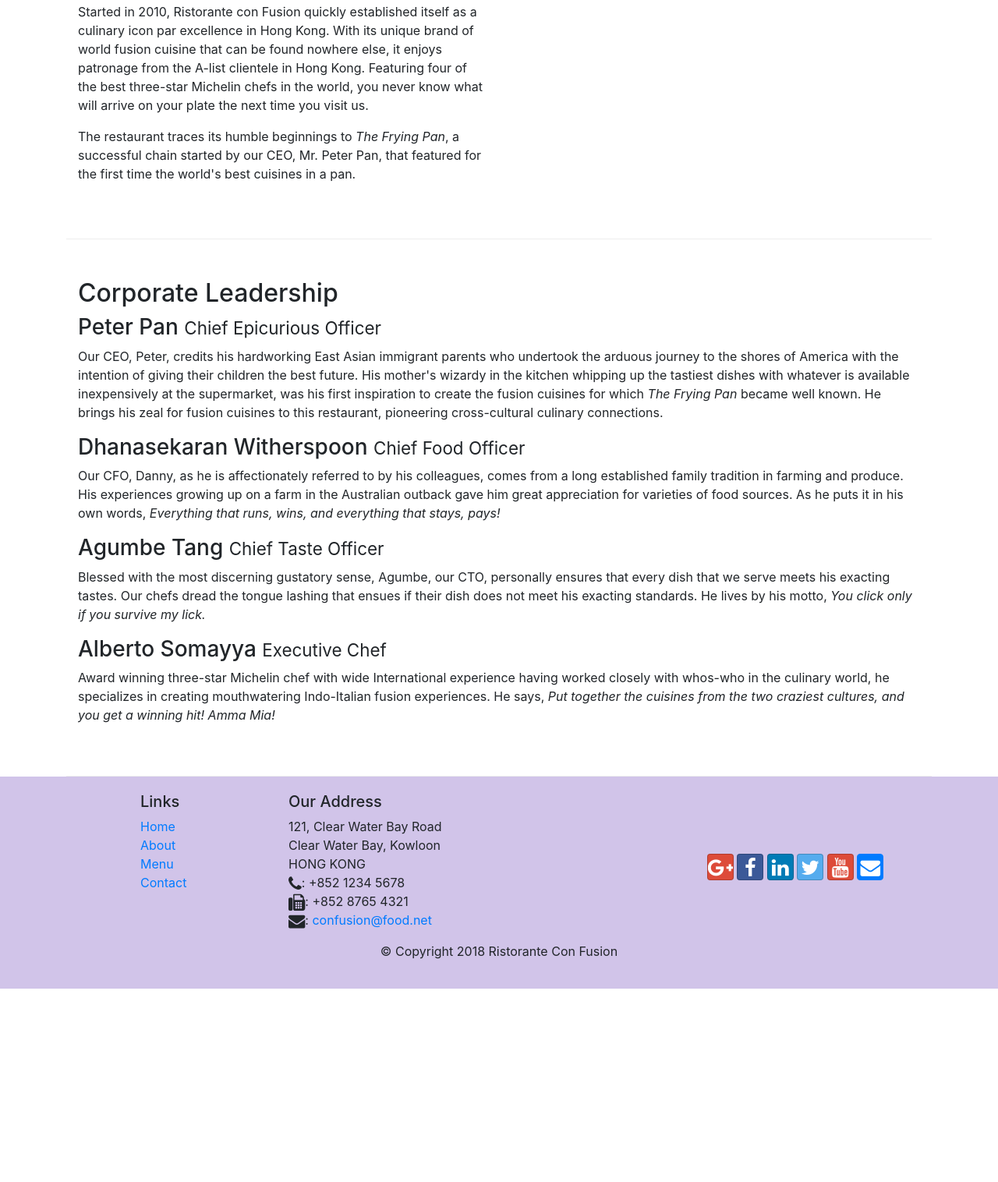
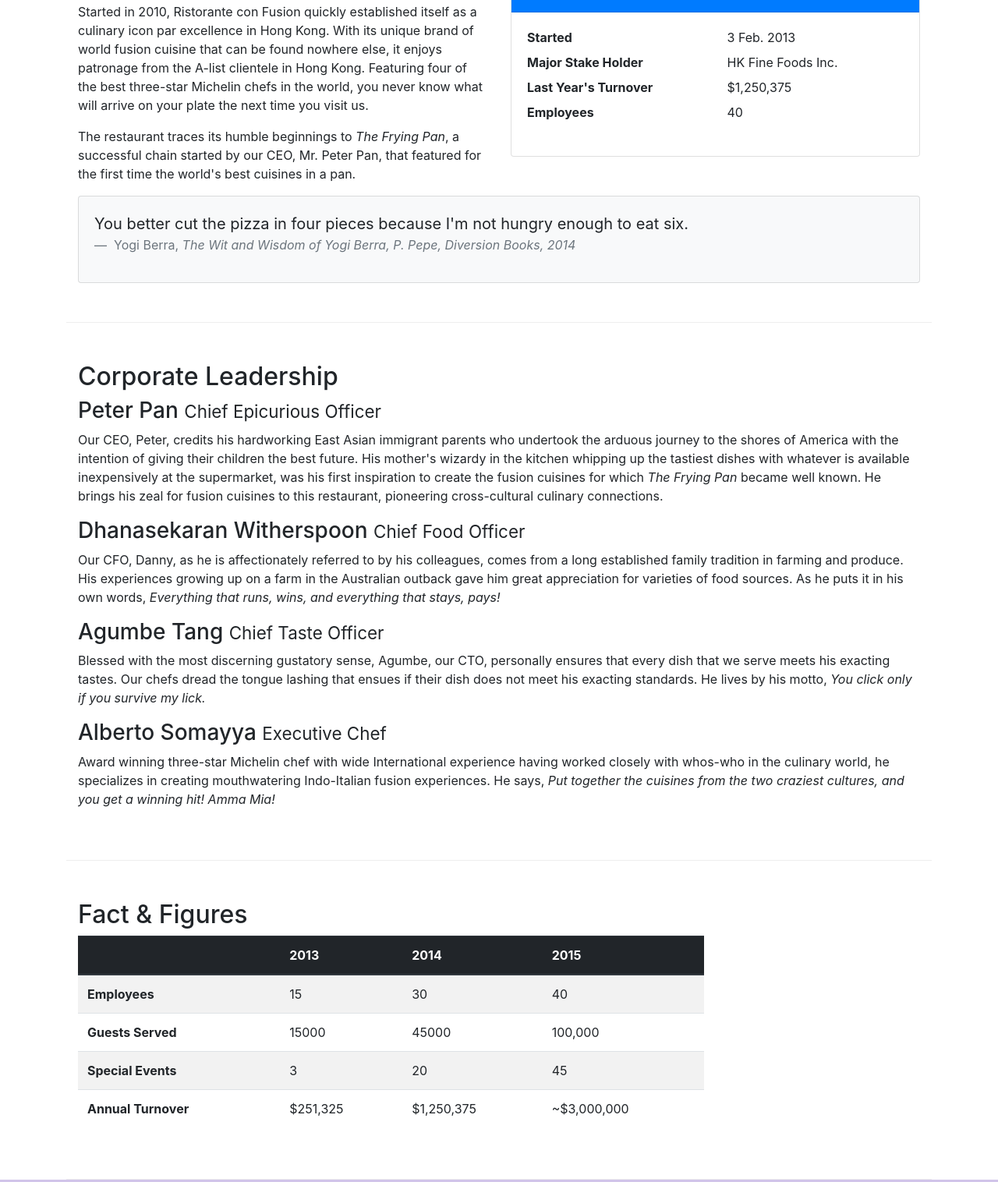
Before and after one commit to nixor/learnBootstrap, a website: page aboutus.html in a window 1280 px wide. Shown: the part 558-2074 px from the top of the page at 78% size. Before the commit the page ends 1826 px from the top, so only its background shows below. Drawn offline with nearby package versions, Linux system fonts and the light colour scheme.

Commit message:
Table&Card: adds a table and cards to the aboutus.html also with blockquote class

```diff
--- a/aboutus.html
+++ b/aboutus.html
@@ -66,7 +66,36 @@
                 <p>Started in 2010, Ristorante con Fusion quickly established itself as a culinary icon par excellence in Hong Kong. With its unique brand of world fusion cuisine that can be found nowhere else, it enjoys patronage from the A-list clientele in Hong Kong.  Featuring four of the best three-star Michelin chefs in the world, you never know what will arrive on your plate the next time you visit us.</p>
                 <p>The restaurant traces its humble beginnings to <em>The Frying Pan</em>, a successful chain started by our CEO, Mr. Peter Pan, that featured for the first time the world's best cuisines in a pan.</p>
             </div>
-            <div>
+            <div class="col-sm">
+                <div class="card">
+                    <h3 class="card-header bg-primary text-white">Fact At a Glance</h3>
+                    <div class="card-body">
+                        <dl class="row">
+                            <dt class="col-6">Started</dt>
+                            <dd class="col-6">3 Feb. 2013</dd>
+                            <dt class="col-6">Major Stake Holder</dt>
+                            <dd class="col-6">HK Fine Foods Inc.</dd>
+                            <dt class="col-6">Last Year's Turnover</dt>
+                            <dd class="col-6">$1,250,375</dd>
+                            <dt class="col-6">Employees</dt>
+                            <dd class="col-6">40</dd>
+                        </dl>
+                    </div>
+                </div>
+            </div>
+            <div class="col-12">
+                <div class="card card-body bg-light">
+                    <blockquote class="blockquote">
+                        <p class="mb-0"> <!-- Buttom margin 0, no bottom margin-->
+                            You better cut the pizza in four pieces because I'm not hungry enough to eat six.
+                        </p>
+                        <footer class="blockquote-footer"> Yogi Berra,
+                            <cite title="Source Title">
+                                The Wit and Wisdom of Yogi Berra, P. Pepe, Diversion Books, 2014
+                            </cite>
+                        </footer>
+                    </blockquote>
+                </div>
             </div>
         </div>
 
@@ -82,6 +111,52 @@
                 <p class="d-none d-sm-block">Blessed with the most discerning gustatory sense, Agumbe, our CTO, personally ensures that every dish that we serve meets his exacting tastes. Our chefs dread the tongue lashing that ensues if their dish does not meet his exacting standards. He lives by his motto, <em>You click only if you survive my lick.</em></p>
                 <h3>Alberto Somayya <small>Executive Chef</small></h3>
                 <p class="d-none d-sm-block">Award winning three-star Michelin chef with wide International experience having worked closely with whos-who in the culinary world, he specializes in creating mouthwatering Indo-Italian fusion experiences. He says, <em>Put together the cuisines from the two craziest cultures, and you get a winning hit! Amma Mia!</em></p>
+            </div>
+       </div>
+       <div class="row row-content">
+            <div class="col-12 col-sm-9">
+                <h2>Fact &amp; Figures</h2>
+                <div class="table-responsive">
+                    <table class="table table-striped">
+                        <thead class="thead-dark">
+                            <tr>
+                                <th>&nbsp;</th>
+                                <th>2013</th>
+                                <th>2014</th>
+                                <th>2015</th>
+                            </tr>
+                        </thead>
+                        <tbody>
+                            <tr>
+                                <th>Employees</th>
+                                <td>15</td>
+                                <td>30</td>
+                                <td>40</td>
+                            </tr>
+                            <tr>
+                                <th>Guests Served</th>
+                                <td>15000</td>
+                                <td>45000</td>
+                                <td>100,000</td>
+                            </tr>
+                            <tr>
+                                <th>Special Events</th>
+                                <td>3</td>
+                                <td>20</td>
+                                <td>45</td>
+                            </tr>
+                            <tr>
+                                <th>Annual Turnover</th>
+                                <td>$251,325</td>
+                                <td>$1,250,375</td>
+                                <td>~$3,000,000</td>
+                            </tr>
+                        </tbody>
+                    </table>
+                </div>
+            </div>
+            <div class="col-12 col-sm-3">
+
             </div>
        </div>
 
```
